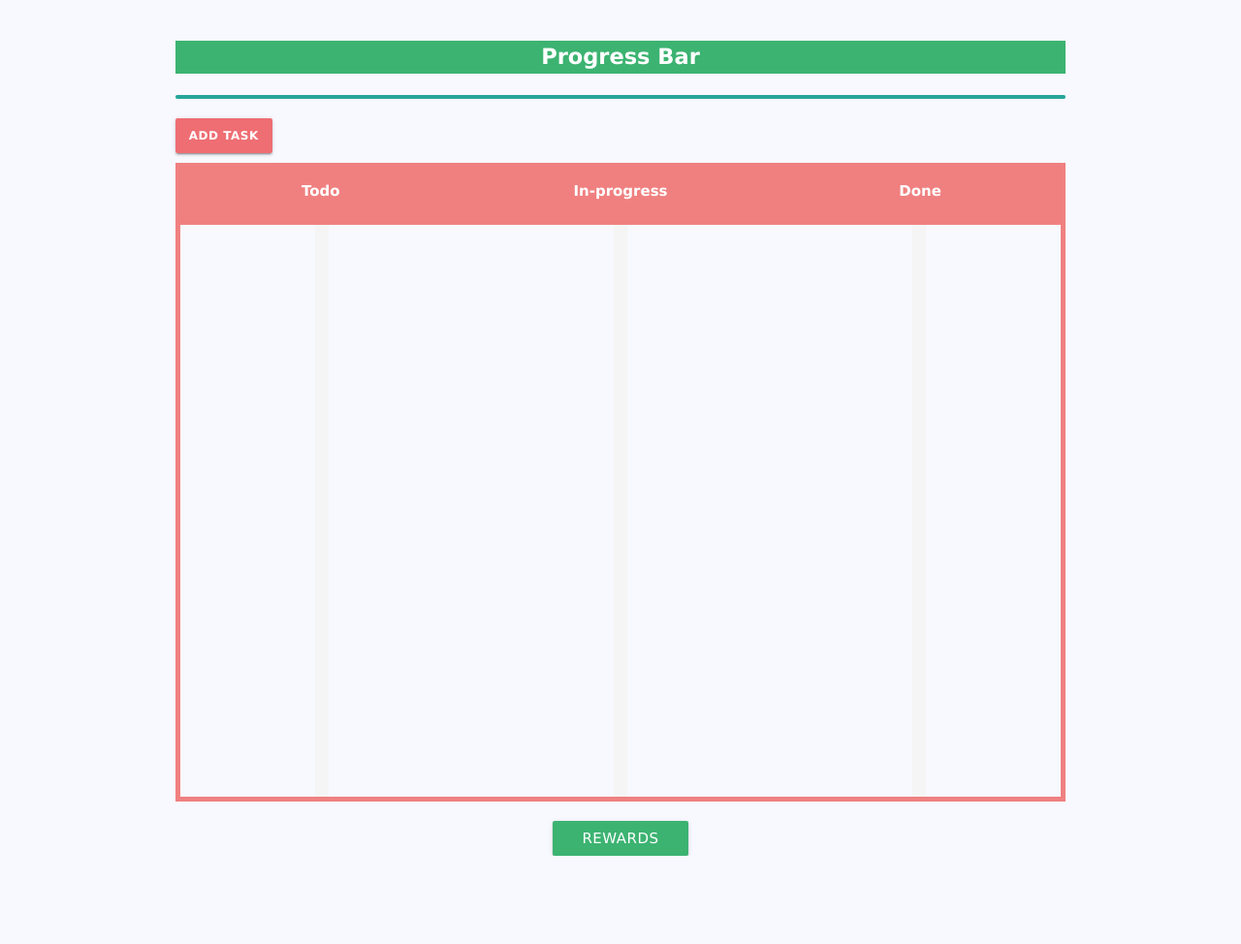
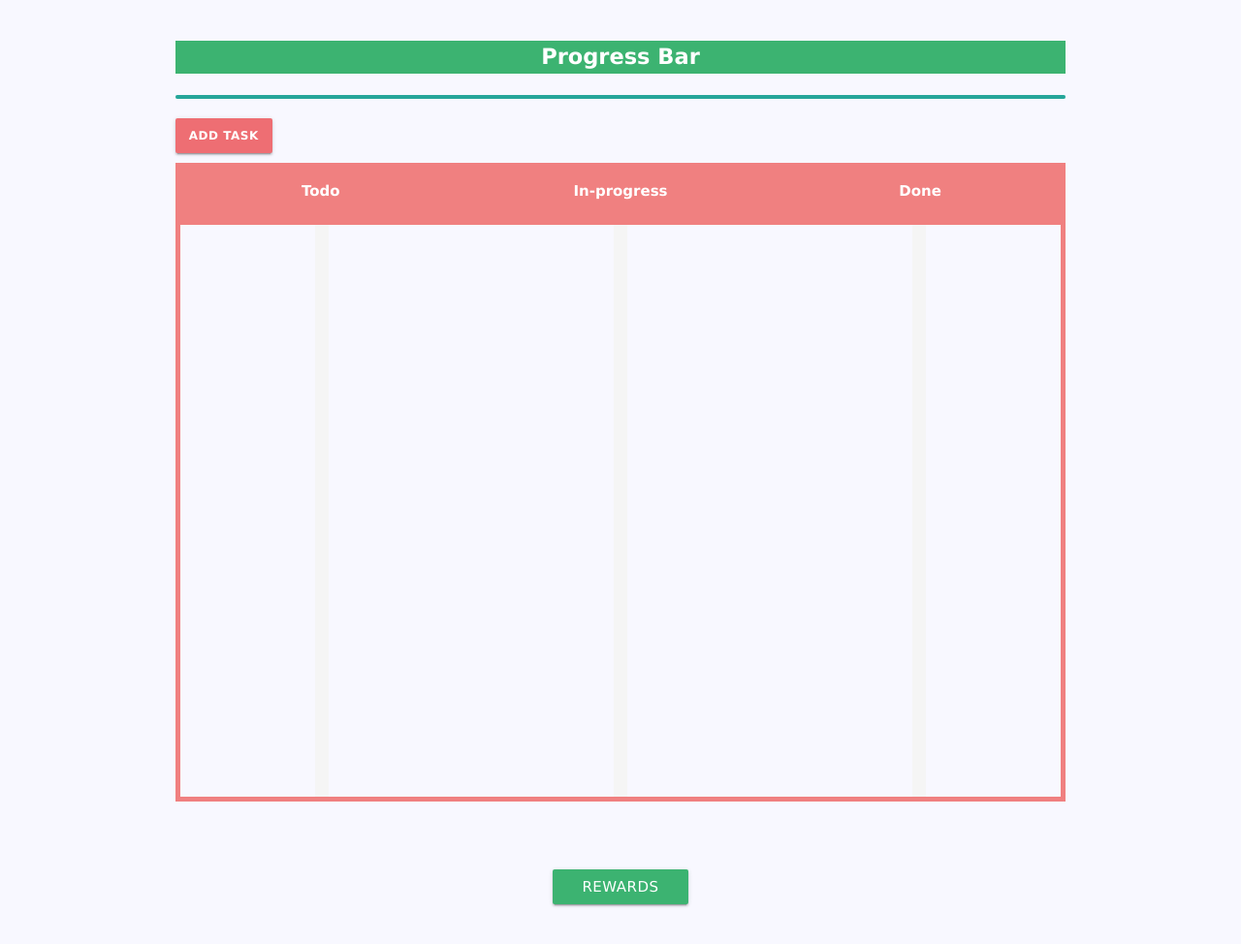
Before and after one commit to rnguyen89/pk-collab, a website: page public/dashboard.html in a window 1280 px wide. Shown: the part 72-1046 px from the top of the page at 97% size. Before the commit the page ends 955 px from the top, so only its background shows below. Drawn offline with nearby package versions, Linux system fonts and the light colour scheme; no server answers.

Commit message:
added margin to reward button

```diff
--- a/public/css/main.css
+++ b/public/css/main.css
@@ -118,6 +118,10 @@ form {
   font-weight: 700;
 }
 
+#rewardForm {
+  margin: 70px 0;
+}
+
 .reward-btn, .reward-save-btn {
   color: white;
   background-color: mediumseagreen;
```
